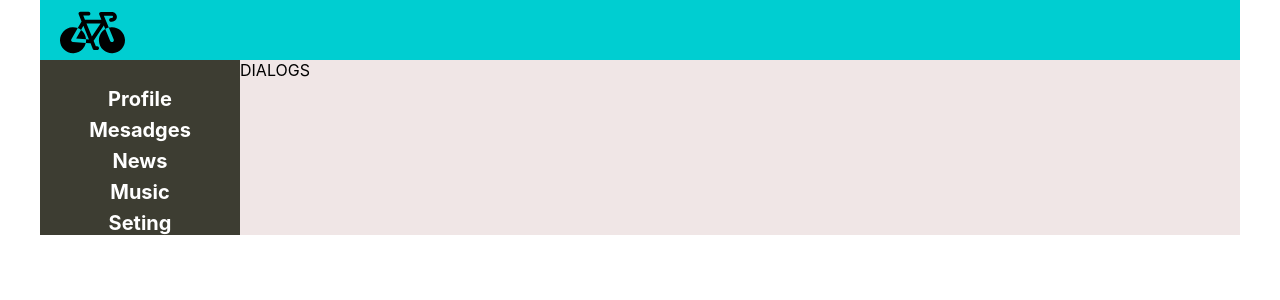
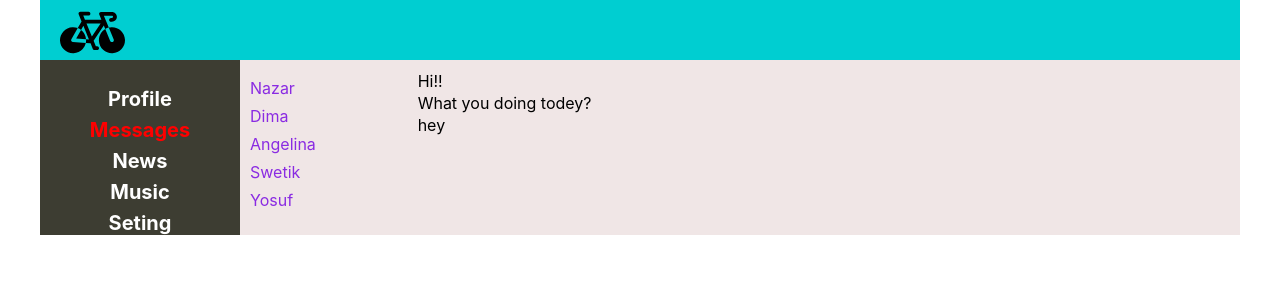
Before and after one commit to Nazar-svg/new-react-progect_education, a React (Create React App) app: page /dialogs in a window 1280 px wide. Shown: the top 300 px of the page. Built offline with nearby package versions, Linux system fonts and the light colour scheme.

Commit message:
creating a structure Navbar usig BrowserRouter route

```diff
--- a/package.json
+++ b/package.json
@@ -8,6 +8,7 @@
     "@testing-library/user-event": "^7.2.1",
     "react": "^16.13.1",
     "react-dom": "^16.13.1",
+    "react-router-dom": "^5.1.2",
     "react-scripts": "3.4.1"
   },
   "scripts": {
--- a/src/App.js
+++ b/src/App.js
@@ -3,19 +3,28 @@ import Header from './components/Header/Header';
 import Navbar from './components/Navbar/Navbar';
 import Profile from './components/Profile/Profile';
 import Dialogs from './components/Dialogs/Dialogs';
+import News from './components/News/News';
+import Music from './components/Music/Music';
+import Seting from './components/Seting/Seting';
 import './App.css';
+import {BrowserRouter, Route} from 'react-router-dom';
 
 const App = () => {
   return (
+    <BrowserRouter>
     <div className="app-wrapper">
       <Header />
       <Navbar />
       <div className="app-wrapper_content">
-      <Dialogs />
+        <Route path='/profile' component={Profile}/>
+        <Route path='/dialogs' component={Dialogs}/>
+        <Route  path='/news' component={News}/>
+        <Route path='/music' component={Music}/>
+        <Route path='/seting' component={Seting}/>
+
       </div>
-      {/* <Profile /> */}
     </div>
-  )
+    </BrowserRouter>);
 }
 
 export default App;
--- a/src/components/Dialogs/Dialogs.jsx
+++ b/src/components/Dialogs/Dialogs.jsx
@@ -1,11 +1,33 @@
 import React from 'react';
 import classes from './Dialogs.module.css';
-
+import {NavLink} from  "react-router-dom";
 const Dialogs = (props) => {
     return (
-        <div>
-            DIALOGS
+        <div className={classes.dialogs}>
+            <div className={classes.dialogsItem}>
+                <div className={`${classes.item} ${classes.active}`}>
+                <NavLink to="/dialogs/1">Nazar</NavLink>
+               </div>
+                <div className={`${classes.item} ${classes.active}`}>
+                <NavLink to="/dialogs/2">Dima</NavLink>
+               </div>
+                <div className={`${classes.item} ${classes.active}`}>
+                <NavLink to="/dialogs/3">Angelina</NavLink>
+               </div>
+                <div className={`${classes.item} ${classes.active}`}>
+                <NavLink to="/dialogs/4">Swetik</NavLink>
+               </div>
+                <div className={`${classes.item} ${classes.active}`}>
+                <NavLink to="/dialogs/5">Yosuf</NavLink>
+               </div>
+            </div>
+            <div className={classes.messages}>
+                <div className={classes.message}>Hi!!</div>
+                <div className={classes.message}>What you doing todey?</div>
+                <div className={classes.message}>hey</div>
+            </div>
         </div>
     )
+
 }
 export default Dialogs;
--- a/src/components/Dialogs/Dialogs.module.css
+++ b/src/components/Dialogs/Dialogs.module.css
@@ -1,4 +1,23 @@
-.content {
-  grid-area: c;
-  background-color: rgb(240, 230, 230);
+.dialogs{
+ display: grid;
+ grid-template-columns: 2fr 10fr;
 }
+.dialogsItem {
+padding: 10px;
+}
+.dialogsItem .item {
+    padding-top: 8px;
+
+}
+.dialogsItem a{
+    color: black;
+}
+.dialogsItem  .active a{
+    color: blueviolet;
+}
+.messages{
+    padding: 10px;
+}
+.messages .message{
+ padding: 1px;
+}
--- /dev/null
+++ b/src/components/Music/Music.jsx
@@ -0,0 +1,10 @@
+import React from 'react';
+import classes from './Music.module.css';
+
+const Music = (props) => {
+    return (<div>
+            Music
+        </div>
+    )
+}
+export default Music;
--- a/src/components/Navbar/Navbar.jsx
+++ b/src/components/Navbar/Navbar.jsx
@@ -1,13 +1,25 @@
 import React from 'react';
 import classes from './Navbar.module.css';
+import { NavLink } from "react-router-dom";
 const Navbar = () => {
-  return <nav className={classes.nav}>
-    <div className={classes.item}><a>Profile</a></div>
-    <div className={classes.item}><a>Mesadges</a></div>
-    <div className={classes.item}><a>News</a></div>
-    <div className={classes.item}><a>Music</a></div>
-    <div className={classes.item}><a>Seting</a></div>
-  </nav>;
+  return (
+    <nav className={classes.nav}>
+      <div className={classes.item}>
+        <NavLink to="/profile" activeClassName={classes.activLink}>Profile</NavLink>
+      </div>
+      <div className={classes.item}>
+        <NavLink to="/dialogs" activeClassName={classes.activLink}>Messages</NavLink>
+      </div>
+      <div className={classes.item}>
+        <NavLink to="/news" activeClassName={classes.activLink}>News</NavLink>
+      </div>
+      <div className={classes.item}>
+        <NavLink to="/music" activeClassName={classes.activLink}>Music</NavLink>
+      </div>
+      <div className={classes.item}>
+        <NavLink to="/seting" activeClassName={classes.activLink}>Seting</NavLink>
+      </div>
+    </nav>);
 }
 
 export default Navbar;
--- a/src/components/Navbar/Navbar.module.css
+++ b/src/components/Navbar/Navbar.module.css
@@ -11,3 +11,10 @@
   font-weight: 700;
   color: white;
 }
+a{
+  color: white;
+  text-decoration: none;
+}
+a.activLink{
+  color:red;
+}
--- /dev/null
+++ b/src/components/News/News.jsx
@@ -0,0 +1,10 @@
+import React from 'react';
+import classes from './News.module.css';
+
+const News = (props) => {
+    return (<div>
+            news
+        </div>
+    )
+}
+export default News;
--- /dev/null
+++ b/src/components/Seting/Seting.jsx
@@ -0,0 +1,10 @@
+import React from 'react';
+import classes from './Seting.module.css';
+
+const Seting = (props) => {
+    return (<div>
+            SETING
+        </div>
+    )
+}
+export default Seting;
```
Also changed, not shown: src/components/Music/Music.module.css (added), src/components/News/News.module.css (added), src/components/Seting/Seting.module.css (added), 1 other file (tests, documents, lock files or other folders).
